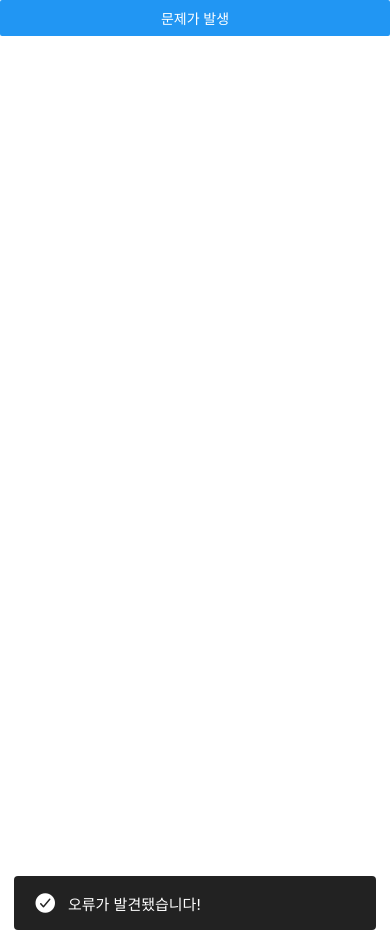
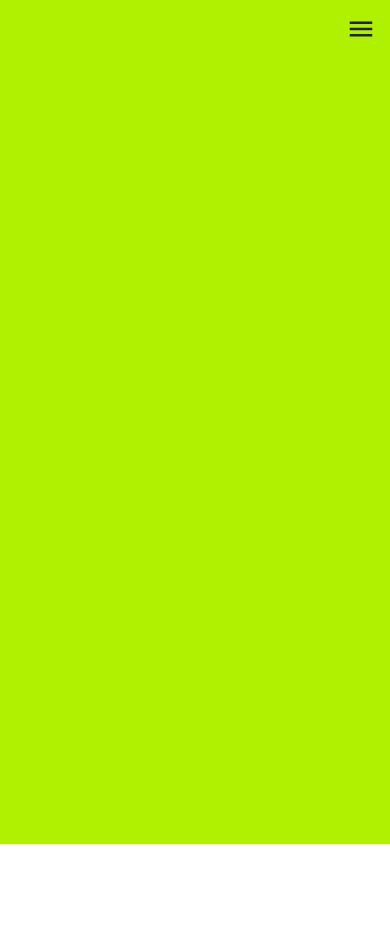
Before and after one commit to dodody/RNAnimation, a React Native app: screen / in a window 390 px wide. After the commit the page ends 844 px from the top, so only its background shows below. Built offline with nearby package versions, Linux system fonts and the light colour scheme.

Commit message:
drawer menu 1차

```diff
--- a/App.js
+++ b/App.js
@@ -11,18 +11,19 @@ import AnimatedOtherMethod from './src/chapter2/AnimatedOtherMethod';
 import AnimatedProperty from './src/chapter2/AnimatedProperty';
 
 import Snackbar from './src/chapter3/Snackbar';
+import DrawerMenu from './src/chapter3/DrawerMenu';
 
 const App = () => {
   return (
-    <SafeAreaView
-      style={{
-        flex: 1,
-        // justifyContent: 'center',
-        // alignItems: 'center',
-      }}
-    >
-      <Snackbar />
-    </SafeAreaView>
+    // <SafeAreaView
+    //   style={{
+    //     flex: 1,
+    //     // justifyContent: 'center',
+    //     // alignItems: 'center',
+    //   }}
+    // >
+    <DrawerMenu />
+    // </SafeAreaView>
   );
 };
 
--- /dev/null
+++ b/src/chapter3/DrawerMenu.js
@@ -0,0 +1,118 @@
+import React, {useRef} from 'react';
+import {
+  Animated,
+  View,
+  Text,
+  SafeAreaView,
+  TouchableHighlight,
+  TouchableWithoutFeedback,
+  Dimensions,
+  Easing,
+} from 'react-native';
+import Icon from 'react-native-vector-icons/dist/MaterialIcons';
+
+export default function DrawerMenu() {
+  const interpolateAnim = useRef(new Animated.Value(0)).current;
+  const width = Dimensions.get('window').width;
+
+  const onOpenPress = () => {
+    Animated.timing(interpolateAnim, {
+      toValue: 1,
+      duration: 300,
+      easing: Easing.out(Easing.circle),
+      useNativeDriver: false,
+    }).start();
+  };
+
+  const onHidePress = () => {
+    Animated.timing(interpolateAnim, {
+      toValue: 0,
+      duration: 500,
+      easing: Easing.out(Easing.circle),
+      useNativeDriver: false,
+    }).start();
+  };
+
+  return (
+    <>
+      <Animated.View
+        style={{
+          position: 'absolute',
+          top: 0,
+          width: '90%',
+          height: '100%',
+          backgroundColor: '#ffffff',
+          zIndex: 10,
+          transform: [
+            {
+              translateX: interpolateAnim.interpolate({
+                inputRange: [0, 1],
+                outputRange: [-width * 0.9, 0],
+              }),
+            },
+          ],
+        }}
+      >
+        <SafeAreaView
+          style={{
+            margin: 10,
+            flexDirection: 'row',
+            justifyContent: 'space-between',
+          }}
+        >
+          <View>
+            <Text style={{padding: 10, fontSize: 22}}>menu</Text>
+            <Text style={{padding: 10, fontSize: 22}}>menu</Text>
+            <Text style={{padding: 10, fontSize: 22}}>menu</Text>
+          </View>
+          <View>
+            <TouchableHighlight
+              underlayColor={'#aff10050'}
+              onPress={onHidePress}
+              style={{borderRadius: 100}}
+            >
+              <View style={{padding: 14}}>
+                <Icon name="close" size={30} color="#222" />
+              </View>
+            </TouchableHighlight>
+          </View>
+        </SafeAreaView>
+      </Animated.View>
+
+      {/* MENU BG */}
+      <TouchableWithoutFeedback onPress={onHidePress}>
+        <Animated.View
+          style={{
+            position: 'absolute',
+            top: 0,
+            width: '100%',
+            height: '100%',
+            backgroundColor: interpolateAnim.interpolate({
+              inputRange: [0, 1],
+              outputRange: ['#00000000', '#00000060'],
+            }),
+            zIndex: interpolateAnim.interpolate({
+              inputRange: [0, 1],
+              outputRange: [0, 2],
+            }),
+          }}
+        />
+      </TouchableWithoutFeedback>
+
+      {/* HOME */}
+      <View style={{backgroundColor: '#aff100', flex: 1}}>
+        <SafeAreaView style={{alignItems: 'flex-end'}}>
+          <TouchableHighlight
+            underlayColor={'#ffffff50'}
+            onPress={onOpenPress}
+            style={{borderRadius: 100}}
+          >
+            <View style={{padding: 14}}>
+              <Icon name="menu" size={30} color="#222" />
+            </View>
+          </TouchableHighlight>
+        </SafeAreaView>
+      </View>
+    </>
+  );
+}
```
